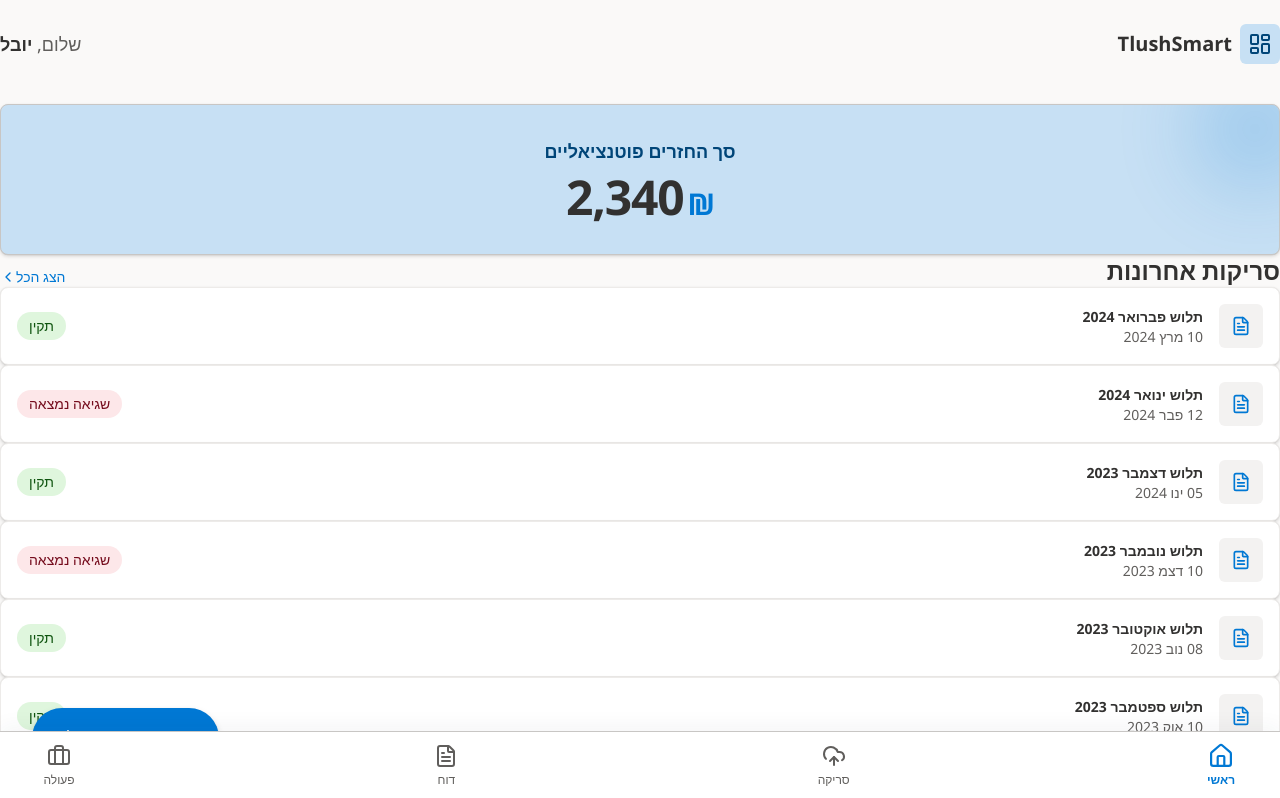
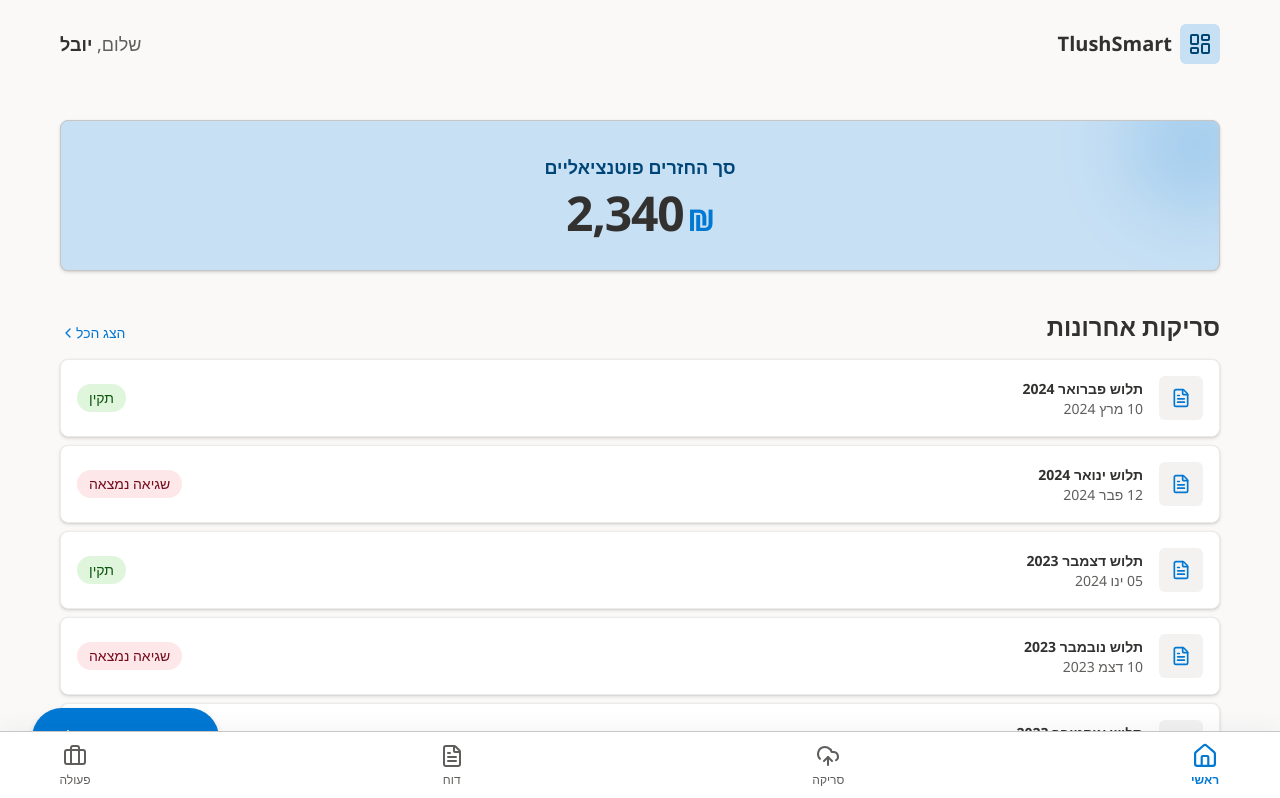
Before and after one commit to maycohen99/MyProject, a React (Vite) app: page / in a window 1280 px wide. Shown: the top 798 px of the page. Built offline with nearby package versions, Linux system fonts and the light colour scheme.

Commit message:
Restore missing layout spacing variables in globals.css

```diff
--- a/src/styles/globals.css
+++ b/src/styles/globals.css
@@ -59,6 +59,16 @@
   /* Fluent Design Elevations (Shadows) */
   --shadow-ambient: 0 1.6px 3.6px 0 rgba(0,0,0,0.132), 0 0.3px 0.9px 0 rgba(0,0,0,0.108);
   --shadow-ambient-hover: 0 3.2px 7.2px 0 rgba(0,0,0,0.132), 0 0.6px 1.8px 0 rgba(0,0,0,0.108);
+
+  /* Spacing System (4px base unit) */
+  --spacing-unit: 4px;
+  --spacing-xs: 4px;
+  --spacing-sm: 8px;
+  --spacing-md: 16px;
+  --spacing-lg: 24px;
+  --spacing-xl: 40px;
+  --spacing-container-max: 1200px;
+  --spacing-gutter: 20px;
 }
 
 @layer base {
```
